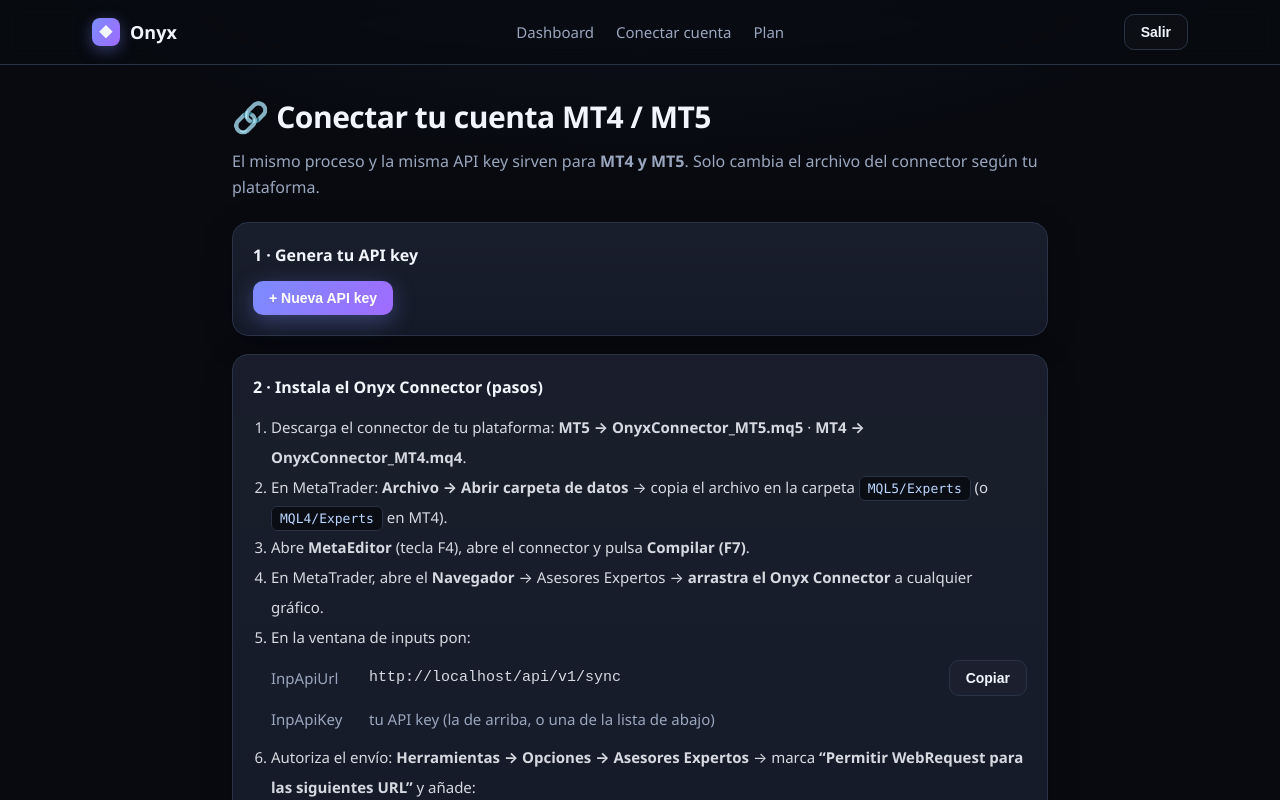
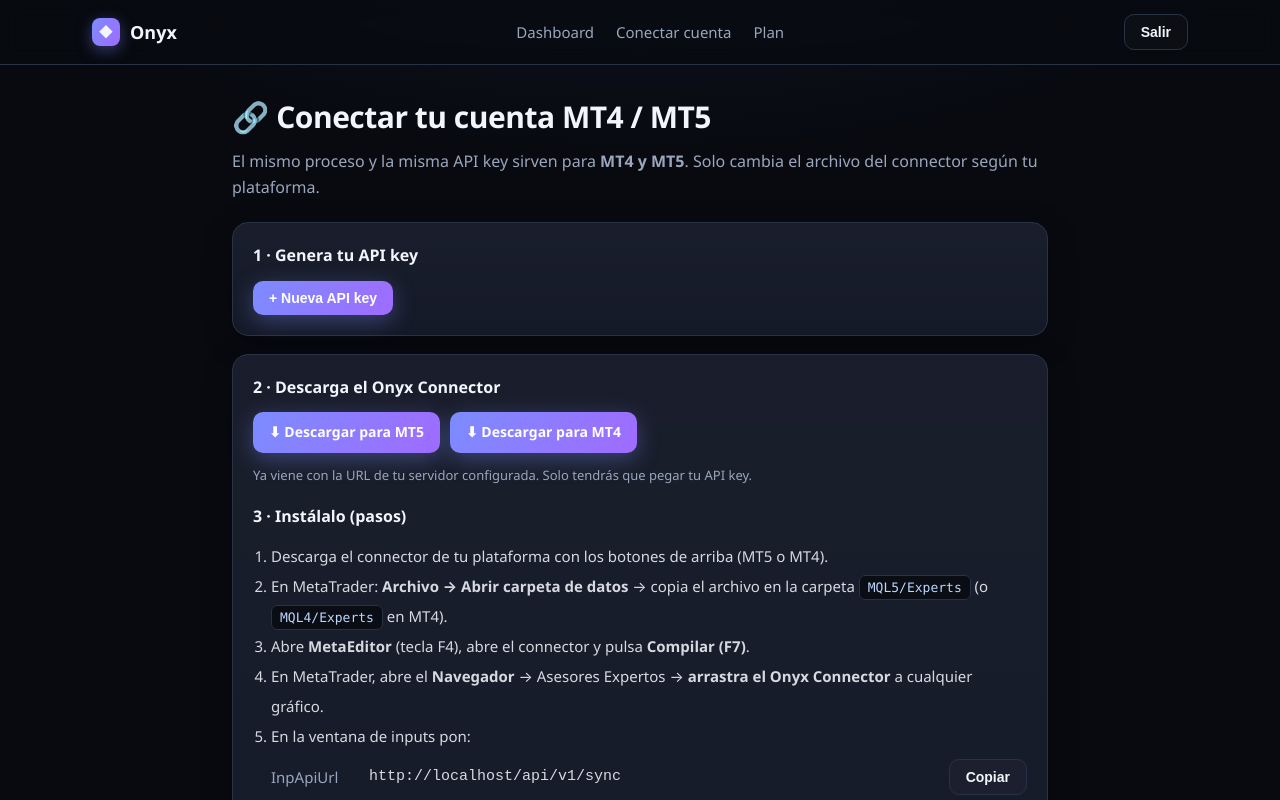
Before and after one commit to jginorio1/onyxtradinglive, a Next.js app: page /dashboard/keys in a window 1280 px wide. Shown: the top 800 px of the page. Built offline with nearby package versions, Linux system fonts and the light colour scheme; no server answers.

Commit message:
Update page.tsx

```diff
--- a/app/dashboard/keys/page.tsx
+++ b/app/dashboard/keys/page.tsx
@@ -70,9 +70,15 @@
 
         {/* Paso 2: instrucciones */}
         <div className="card" style={{ marginBottom: 18 }}>
-          <h3>2 · Instala el Onyx Connector (pasos)</h3>
+          <h3>2 · Descarga el Onyx Connector</h3>
+          <div style={{ display: 'flex', gap: 10, margin: '12px 0', flexWrap: 'wrap' }}>
+            <a className="btn btn-primary" href="/OnyxConnector_MT5.mq5" download>⬇ Descargar para MT5</a>
+            <a className="btn btn-primary" href="/OnyxConnector_MT4.mq4" download>⬇ Descargar para MT4</a>
+          </div>
+          <p className="muted" style={{ fontSize: 13 }}>Ya viene con la URL de tu servidor configurada. Solo tendrás que pegar tu API key.</p>
+          <h3 style={{ marginTop: 18 }}>3 · Instálalo (pasos)</h3>
           <ol style={{ margin: '12px 0 0 18px', lineHeight: 2, color: '#d6d9e0', fontSize: 15 }}>
-            <li>Descarga el connector de tu plataforma: <b>MT5 → OnyxConnector_MT5.mq5</b> · <b>MT4 → OnyxConnector_MT4.mq4</b>.</li>
+            <li>Descarga el connector de tu plataforma con los botones de arriba (MT5 o MT4).</li>
             <li>En MetaTrader: <b>Archivo → Abrir carpeta de datos</b> → copia el archivo en la carpeta <span className="code">MQL5/Experts</span> (o <span className="code">MQL4/Experts</span> en MT4).</li>
             <li>Abre <b>MetaEditor</b> (tecla F4), abre el connector y pulsa <b>Compilar (F7)</b>.</li>
             <li>En MetaTrader, abre el <b>Navegador</b> → Asesores Expertos → <b>arrastra el Onyx Connector</b> a cualquier gráfico.</li>
```
